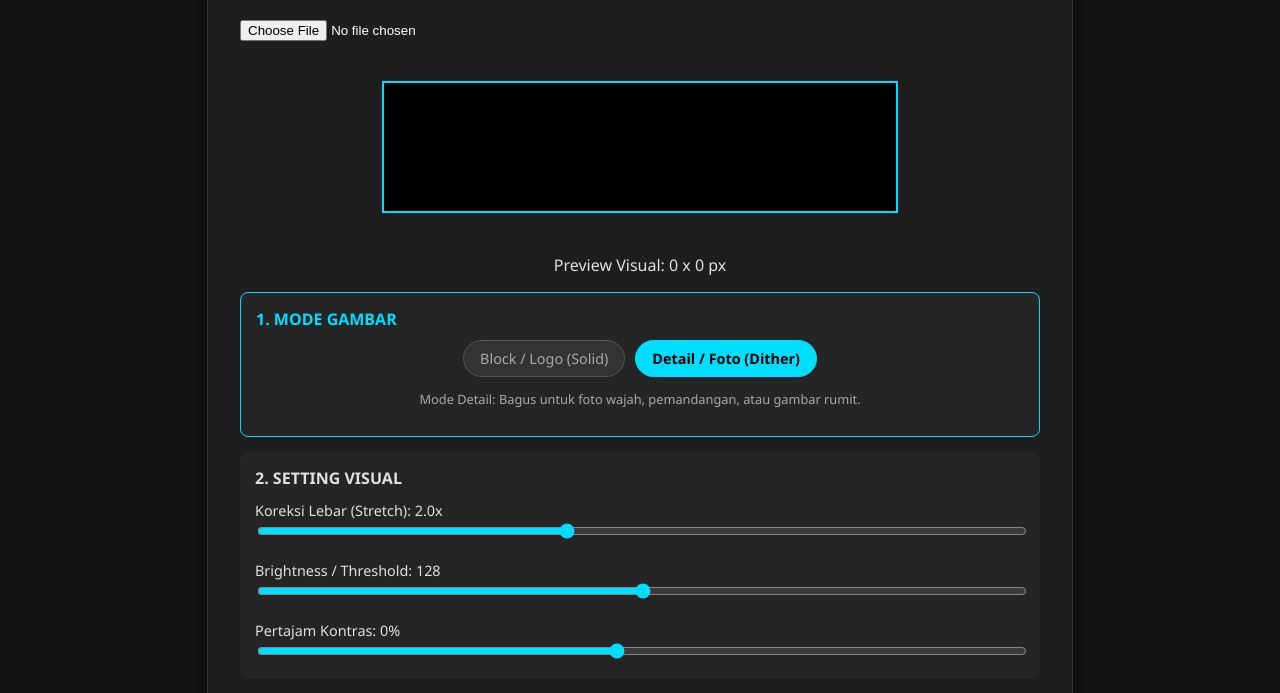
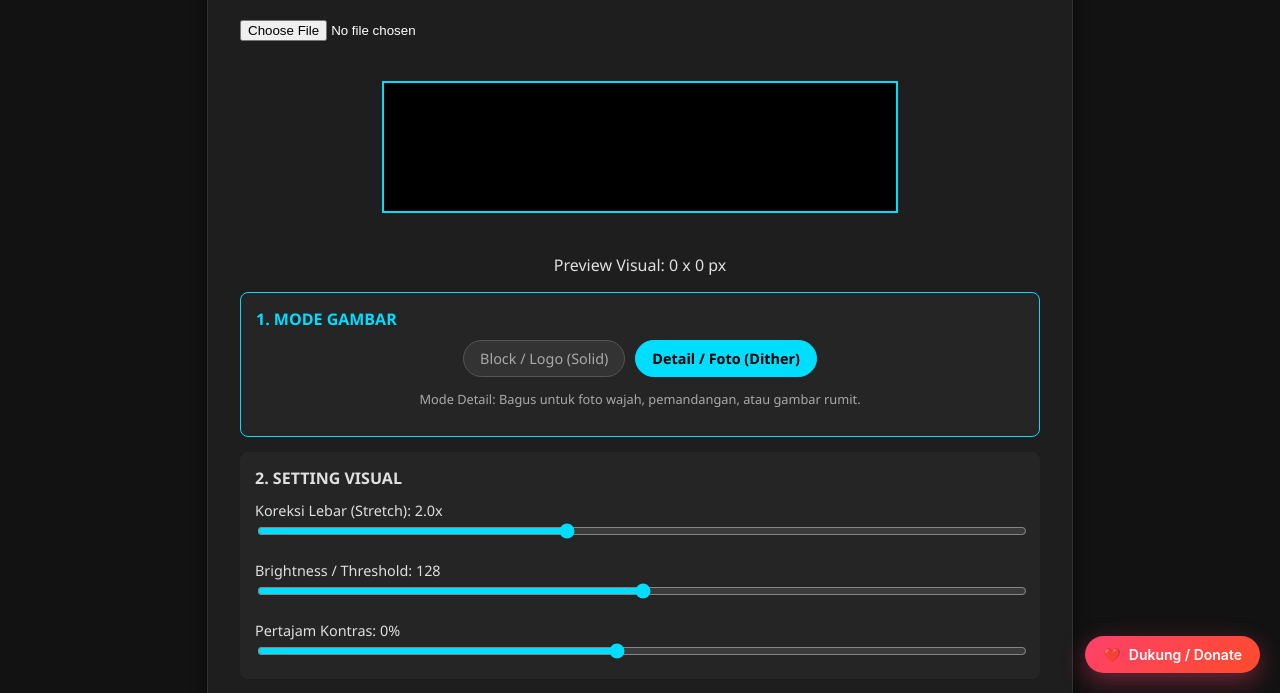
Before and after one commit to triwahyu45/Image-Converter-for-OLED-LCD, a plain HTML site: page index.html in a window 1280 px wide. Shown: the part 107-800 px from the top of the page. Drawn offline with Linux system fonts and the light colour scheme.

Commit message:
feat: add universal floating donate widget (Saweria, Trakteer, Linktree)

```diff
--- /dev/null
+++ b/donate-widget.js
@@ -0,0 +1,200 @@
+(function() {
+    if (document.getElementById('tw45-donate-widget-container')) return;
+
+    const style = document.createElement('style');
+    style.innerHTML = `
+        .tw45-donate-btn {
+            position: fixed;
+            bottom: 20px;
+            right: 20px;
+            z-index: 999999;
+            background: linear-gradient(135deg, #ff416c, #ff4b2b);
+            color: #fff;
+            border: none;
+            padding: 10px 18px;
+            border-radius: 30px;
+            font-family: -apple-system, BlinkMacSystemFont, "Segoe UI", Roboto, sans-serif;
+            font-size: 14px;
+            font-weight: 600;
+            box-shadow: 0 8px 24px rgba(255, 65, 108, 0.4);
+            cursor: pointer;
+            display: flex;
+            align-items: center;
+            gap: 8px;
+            transition: all 0.3s cubic-bezier(0.175, 0.885, 0.32, 1.275);
+            user-select: none;
+        }
+        .tw45-donate-btn:hover {
+            transform: translateY(-3px) scale(1.05);
+            box-shadow: 0 12px 30px rgba(255, 65, 108, 0.6);
+        }
+        .tw45-donate-btn:active {
+            transform: translateY(0) scale(0.98);
+        }
+        .tw45-donate-overlay {
+            position: fixed;
+            top: 0; left: 0; width: 100vw; height: 100vh;
+            background: rgba(0, 0, 0, 0.6);
+            backdrop-filter: blur(6px);
+            z-index: 999998;
+            opacity: 0;
+            visibility: hidden;
+            transition: opacity 0.3s ease, visibility 0.3s ease;
+        }
+        .tw45-donate-overlay.active {
+            opacity: 1;
+            visibility: visible;
+        }
+        .tw45-donate-modal {
+            position: fixed;
+            bottom: 80px;
+            right: 20px;
+            width: 320px;
+            max-width: calc(100vw - 40px);
+            background: #18191c;
+            border: 1px solid rgba(255, 255, 255, 0.12);
+            border-radius: 20px;
+            padding: 22px;
+            box-shadow: 0 20px 40px rgba(0, 0, 0, 0.7);
+            z-index: 999999;
+            font-family: -apple-system, BlinkMacSystemFont, "Segoe UI", Roboto, sans-serif;
+            color: #fff;
+            opacity: 0;
+            visibility: hidden;
+            transform: translateY(20px) scale(0.95);
+            transition: all 0.3s cubic-bezier(0.175, 0.885, 0.32, 1.275);
+        }
+        .tw45-donate-modal.active {
+            opacity: 1;
+            visibility: visible;
+            transform: translateY(0) scale(1);
+        }
+        .tw45-modal-header {
+            display: flex;
+            justify-content: space-between;
+            align-items: center;
+            margin-bottom: 14px;
+        }
+        .tw45-modal-title {
+            font-size: 16px;
+            font-weight: 700;
+            display: flex;
+            align-items: center;
+            gap: 6px;
+            color: #fff;
+        }
+        .tw45-close-btn {
+            background: rgba(255, 255, 255, 0.1);
+            border: none;
+            color: #aaa;
+            width: 28px;
+            height: 28px;
+            border-radius: 50%;
+            cursor: pointer;
+            display: flex;
+            align-items: center;
+            justify-content: center;
+            font-size: 14px;
+            transition: background 0.2s;
+        }
+        .tw45-close-btn:hover {
+            background: rgba(255, 255, 255, 0.2);
+            color: #fff;
+        }
+        .tw45-modal-desc {
+            font-size: 12px;
+            color: #88888e;
+            margin-bottom: 16px;
+            line-height: 1.4;
+        }
+        .tw45-donate-links {
+            display: flex;
+            flex-direction: column;
+            gap: 10px;
+        }
+        .tw45-donate-link {
+            display: flex;
+            align-items: center;
+            justify-content: space-between;
+            padding: 12px 16px;
+            border-radius: 12px;
+            text-decoration: none;
+            color: #fff;
+            font-size: 13px;
+            font-weight: 600;
+            transition: transform 0.2s, box-shadow 0.2s;
+        }
+        .tw45-donate-link:hover {
+            transform: translateX(4px);
+        }
+        .tw45-link-saweria {
+            background: linear-gradient(135deg, #fa709a 0%, #fee140 100%);
+            color: #111;
+        }
+        .tw45-link-trakteer {
+            background: linear-gradient(135deg, #e11d48 0%, #be123c 100%);
+            color: #fff;
+        }
+        .tw45-link-linktree {
+            background: linear-gradient(135deg, #10b981 0%, #059669 100%);
+            color: #fff;
+        }
+        .tw45-footer-tag {
+            margin-top: 14px;
+            text-align: center;
+            font-size: 11px;
+            color: #555;
+        }
+    `;
+    document.head.appendChild(style);
+
+    const container = document.createElement('div');
+    container.id = 'tw45-donate-widget-container';
+    container.innerHTML = `
+        <div class="tw45-donate-overlay" id="tw45-overlay"></div>
+        <button class="tw45-donate-btn" id="tw45-btn">
+            ❤️ <span>Dukung / Donate</span>
+        </button>
+        <div class="tw45-donate-modal" id="tw45-modal">
+            <div class="tw45-modal-header">
+                <div class="tw45-modal-title">💖 Dukung Karya Ini</div>
+                <button class="tw45-close-btn" id="tw45-close">✕</button>
+            </div>
+            <div class="tw45-modal-desc">
+                Terima kasih telah menggunakan aplikasi ini! Dukungan kamu sangat berarti untuk pengembangan proyek ini.
+            </div>
+            <div class="tw45-donate-links">
+                <a href="https://saweria.co/triwahyu45" target="_blank" rel="noopener noreferrer" class="tw45-donate-link tw45-link-saweria">
+                    <span>💛 Saweria (QRIS / DANA / OVO)</span> ➔
+                </a>
+                <a href="https://trakteer.id/triwahyu45" target="_blank" rel="noopener noreferrer" class="tw45-donate-link tw45-link-trakteer">
+                    <span>☕ Trakteer (Kopi & Dukungan)</span> ➔
+                </a>
+                <a href="https://linktr.ee/triwahyu45" target="_blank" rel="noopener noreferrer" class="tw45-donate-link tw45-link-linktree">
+                    <span>🌳 Linktree Tri Wahyu (Semua Link)</span> ➔
+                </a>
+            </div>
+            <div class="tw45-footer-tag">Dibuat oleh Tri Wahyu (@triwahyu45)</div>
+        </div>
+    `;
+    document.body.appendChild(container);
+
+    const btn = document.getElementById('tw45-btn');
+    const modal = document.getElementById('tw45-modal');
+    const overlay = document.getElementById('tw45-overlay');
+    const closeBtn = document.getElementById('tw45-close');
+
+    function toggleModal(show) {
+        if (show) {
+            modal.classList.add('active');
+            overlay.classList.add('active');
+        } else {
+            modal.classList.remove('active');
+            overlay.classList.remove('active');
+        }
+    }
+
+    btn.addEventListener('click', () => toggleModal(!modal.classList.contains('active')));
+    closeBtn.addEventListener('click', () => toggleModal(false));
+    overlay.addEventListener('click', () => toggleModal(false));
+})();
--- a/index.html
+++ b/index.html
@@ -321,5 +321,6 @@
         });
     }
 </script>
+<script src="donate-widget.js"></script>
 </body>
 </html>
```
